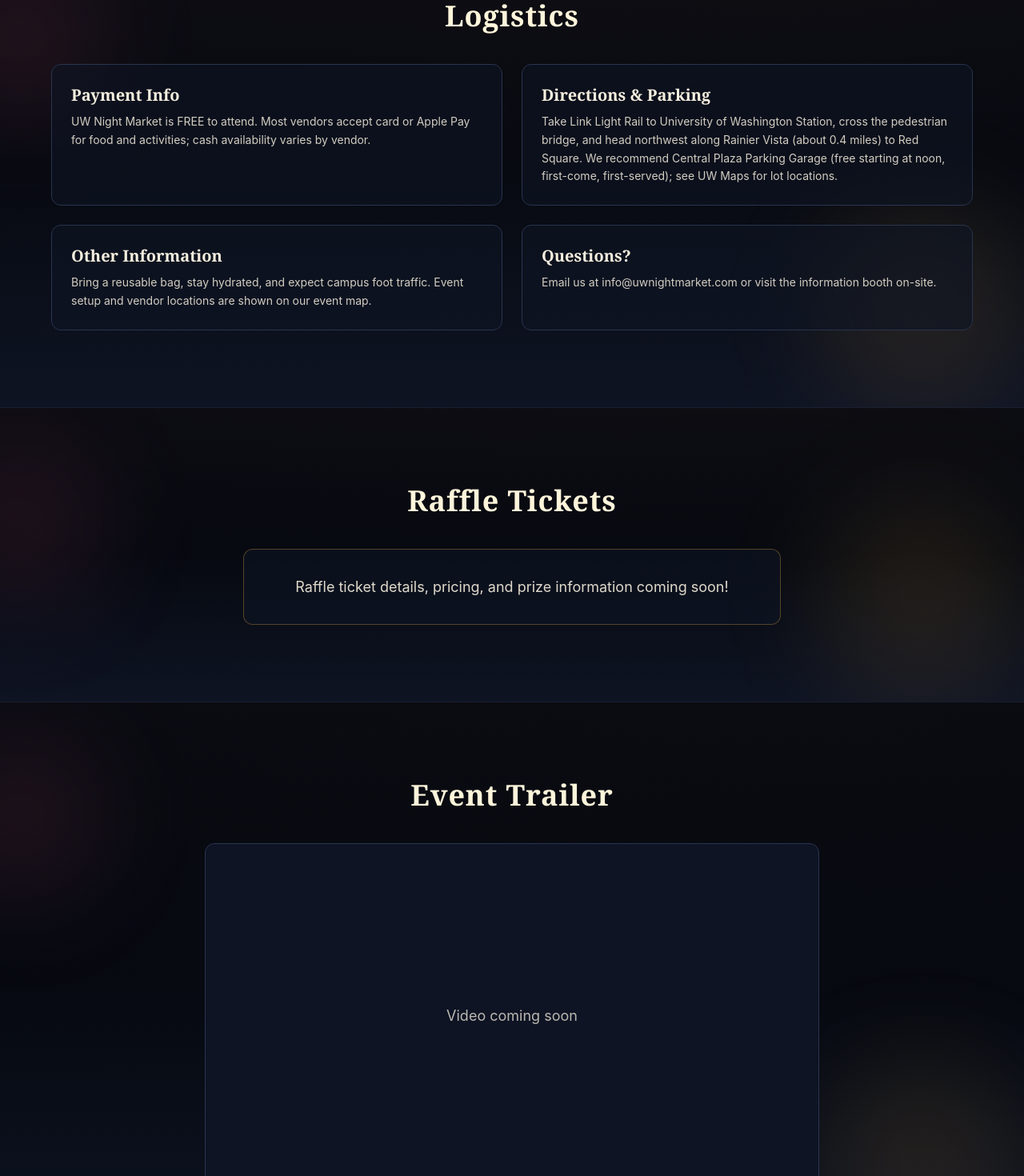
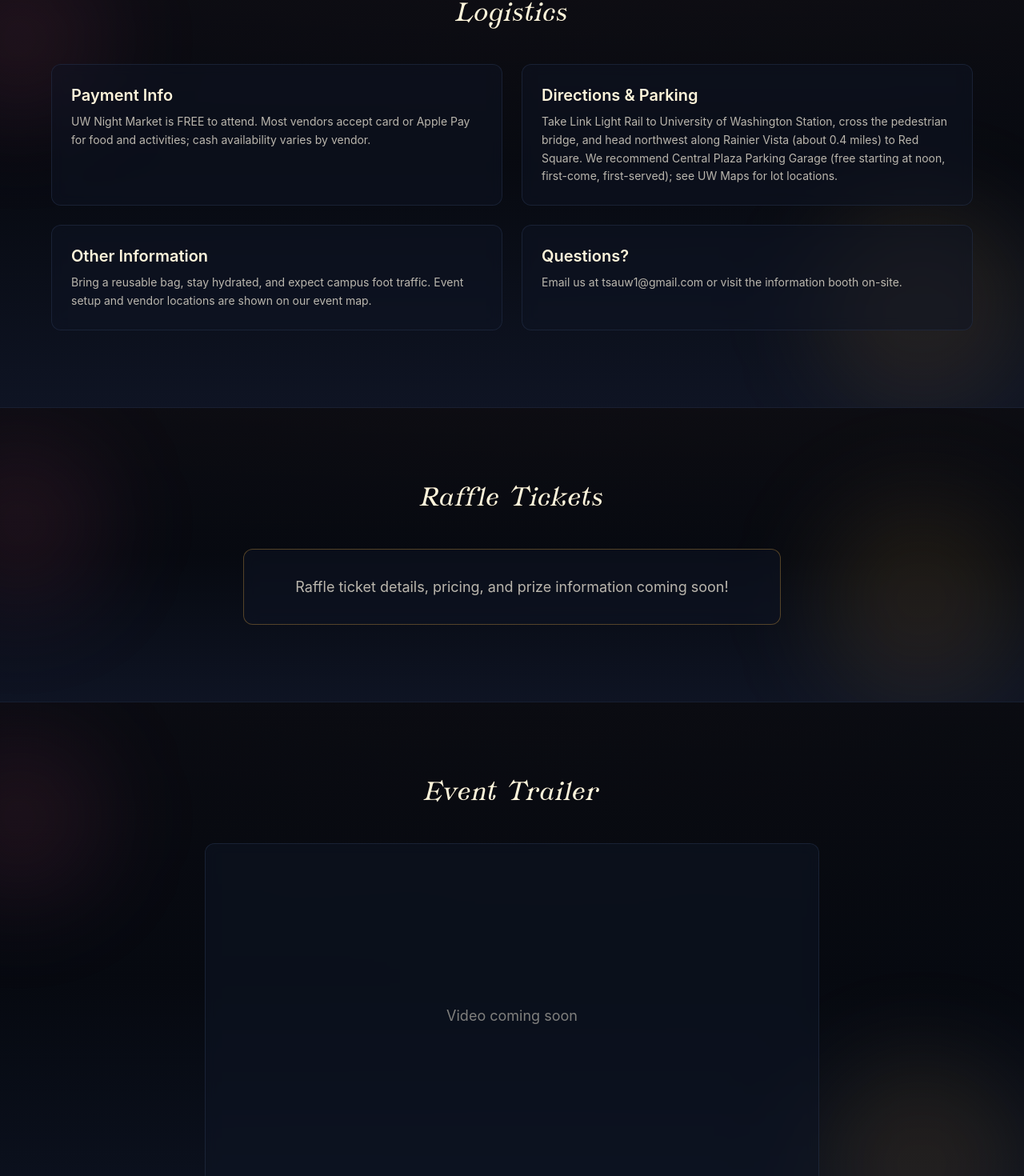
Before and after one commit to tsa-uw/night-market-website, a React (Vite) app: page / in a window 1280 px wide. Shown: the part 897-2367 px from the top of the page at 80% size. Built offline with nearby package versions, Linux system fonts and the light colour scheme.

Commit message:
style(sections): adapt all sections to new design and font

```diff
--- a/src/components/layout/Section.tsx
+++ b/src/components/layout/Section.tsx
@@ -18,13 +18,16 @@ export default function Section({
             id={id}
             className={`relative overflow-hidden border-t border-night-700/75 px-4 py-16 md:py-24 ${className}`}
         >
-            <div className="pointer-events-none absolute inset-0 -z-20 bg-gradient-to-b from-night-900/70 via-night-900/95 to-night-800/95" />
+            <div className="pointer-events-none absolute inset-0 -z-20 bg-linear-to-b from-night-900/70 via-night-900/95 to-night-800/95" />
             <div className="pointer-events-none absolute top-10 -left-20 -z-10 h-52 w-52 rounded-full bg-blossom-400/10 blur-3xl" />
             <div className="pointer-events-none absolute right-0 bottom-0 -z-10 h-64 w-64 rounded-full bg-lantern-400/10 blur-3xl" />
 
             <div className="mx-auto max-w-6xl">
                 {title && (
-                    <h2 className="mb-10 text-center font-display text-3xl font-bold tracking-wide text-lantern-100 md:text-4xl">
+                    <h2
+                        className="mb-10 text-center text-3xl tracking-wide text-lantern-100 md:text-4xl"
+                        style={{ fontFamily: '"TenPounds", "Georgia", serif' }}
+                    >
                         {title}
                     </h2>
                 )}
--- a/src/components/sections/EventTrailer.tsx
+++ b/src/components/sections/EventTrailer.tsx
@@ -5,8 +5,8 @@ export default function EventTrailer() {
         <Section id="trailer" title="Event Trailer">
             <div className="mx-auto max-w-3xl">
                 {/* TODO: Replace with actual embedded video */}
-                <div className="aspect-video w-full overflow-hidden rounded-xl border border-night-600 bg-night-800">
-                    <div className="flex h-full items-center justify-center text-warm-white/75">
+                <div className="aspect-video w-full overflow-hidden rounded-xl border border-night-600/50 bg-night-800/60 backdrop-blur-sm">
+                    <div className="flex h-full items-center justify-center text-warm-white/50">
                         <p className="text-lg">Video coming soon</p>
                     </div>
                 </div>
--- a/src/components/sections/FAQ.tsx
+++ b/src/components/sections/FAQ.tsx
@@ -15,7 +15,8 @@ const FAQ_ITEMS: FAQItem[] = [
     },
     {
         question: "Is there an entry fee?",
-        answer: "No — the Night Market is free to attend. Food and activities are paid by vendors.",
+        answer:
+            "No — the Night Market is free to attend. Food and activities are paid by vendors.",
     },
     {
         question: "What forms of payment are accepted?",
@@ -33,17 +34,17 @@ function Accordion({ question, answer }: FAQItem) {
     const [open, setOpen] = useState(false);
 
     return (
-        <div className="border-b border-night-600">
+        <div className="border-b border-night-700/75">
             <button
-                className="flex w-full items-center justify-between py-4 text-left"
+                className="group flex w-full items-center justify-between py-4 text-left transition-colors duration-200 hover:text-lantern-100"
                 onClick={() => setOpen((prev) => !prev)}
                 aria-expanded={open}
             >
-                <span className="pr-4 font-medium text-warm-white/90">
+                <span className="pr-4 font-medium text-warm-white/85 transition-colors duration-200 group-hover:text-warm-white">
                     {question}
                 </span>
                 <svg
-                    className={`h-5 w-5 shrink-0 text-blossom-500 transition-transform ${open ? "rotate-180" : ""}`}
+                    className={`h-5 w-5 shrink-0 text-blossom-400 transition-transform duration-300 ${open ? "rotate-180" : ""}`}
                     fill="none"
                     viewBox="0 0 24 24"
                     stroke="currentColor"
@@ -56,11 +57,16 @@ function Accordion({ question, answer }: FAQItem) {
                     />
                 </svg>
             </button>
-            {open && (
-                <div className="pb-4 text-sm leading-relaxed text-warm-white/80">
-                    {answer}
+            {/* CSS grid rows trick for smooth height animation */}
+            <div
+                className={`grid transition-all duration-300 ease-in-out ${open ? "grid-rows-[1fr]" : "grid-rows-[0fr]"}`}
+            >
+                <div className="overflow-hidden">
+                    <p className="pb-4 text-sm leading-relaxed text-warm-white/65">
+                        {answer}
+                    </p>
                 </div>
-            )}
+            </div>
         </div>
     );
 }
--- a/src/components/sections/Logistics.tsx
+++ b/src/components/sections/Logistics.tsx
@@ -3,22 +3,19 @@ import Section from "../layout/Section";
 const INFO_CARDS = [
     {
         heading: "Payment Info",
-        body:
-            "UW Night Market is FREE to attend. Most vendors accept card or Apple Pay for food and activities; cash availability varies by vendor.",
+        body: "UW Night Market is FREE to attend. Most vendors accept card or Apple Pay for food and activities; cash availability varies by vendor.",
     },
     {
         heading: "Directions & Parking",
-        body:
-            "Take Link Light Rail to University of Washington Station, cross the pedestrian bridge, and head northwest along Rainier Vista (about 0.4 miles) to Red Square. We recommend Central Plaza Parking Garage (free starting at noon, first-come, first-served); see UW Maps for lot locations.",
+        body: "Take Link Light Rail to University of Washington Station, cross the pedestrian bridge, and head northwest along Rainier Vista (about 0.4 miles) to Red Square. We recommend Central Plaza Parking Garage (free starting at noon, first-come, first-served); see UW Maps for lot locations.",
     },
     {
         heading: "Other Information",
-        body:
-            "Bring a reusable bag, stay hydrated, and expect campus foot traffic. Event setup and vendor locations are shown on our event map.",
+        body: "Bring a reusable bag, stay hydrated, and expect campus foot traffic. Event setup and vendor locations are shown on our event map.",
     },
     {
         heading: "Questions?",
-        body: "Email us at info@uwnightmarket.com or visit the information booth on-site.",
+        body: "Email us at tsauw1@gmail.com or visit the information booth on-site.",
     },
 ] as const;
 
@@ -29,12 +26,12 @@ export default function Logistics() {
                 {INFO_CARDS.map(({ heading, body }) => (
                     <div
                         key={heading}
-                        className="rounded-xl border border-night-600 bg-night-800/60 p-6 transition-colors hover:border-blossom-400/40"
+                        className="rounded-xl border border-night-600/50 bg-night-800/50 p-6 backdrop-blur-sm transition-all duration-300 hover:border-blossom-400/35 hover:bg-night-700/55 hover:shadow-[0_0_32px_rgba(244,92,141,0.13)]"
                     >
-                        <h3 className="mb-2 font-display text-xl font-semibold text-warm-white">
+                        <h3 className="mb-2 text-xl font-semibold text-lantern-100">
                             {heading}
                         </h3>
-                        <p className="text-sm leading-relaxed text-warm-white/85">
+                        <p className="text-sm leading-relaxed text-warm-white/75">
                             {body}
                         </p>
                     </div>
--- a/src/components/sections/RaffleTickets.tsx
+++ b/src/components/sections/RaffleTickets.tsx
@@ -3,8 +3,8 @@ import Section from "../layout/Section";
 export default function RaffleTickets() {
     return (
         <Section id="raffle" title="Raffle Tickets">
-            <div className="mx-auto max-w-2xl rounded-xl border border-lantern-400/30 bg-night-800/60 p-8 text-center">
-                <p className="text-lg leading-relaxed text-warm-white/90">
+            <div className="mx-auto max-w-2xl rounded-xl border border-lantern-400/30 bg-night-800/50 p-8 text-center backdrop-blur-sm transition-all duration-300 hover:border-lantern-400/50 hover:shadow-[0_0_32px_rgba(251,184,72,0.1)]">
+                <p className="text-lg leading-relaxed text-warm-white/75">
                     {/* TODO: Add raffle details, pricing, and prizes */}
                     Raffle ticket details, pricing, and prize information coming
                     soon!
--- a/src/components/sections/Sponsors.tsx
+++ b/src/components/sections/Sponsors.tsx
@@ -17,7 +17,7 @@ export default function Sponsors() {
                 {SPONSORS.map(({ name, image }) => (
                     <div
                         key={name}
-                        className="flex h-28 items-center justify-center rounded-xl border border-night-600 bg-night-800/60 overflow-hidden"
+                        className="flex h-28 items-center justify-center overflow-hidden rounded-xl border border-night-600/50 bg-night-800/50 backdrop-blur-sm transition-all duration-300 hover:border-lantern-400/35 hover:shadow-[0_0_24px_rgba(251,184,72,0.1)]"
                     >
                         {image ? (
                             <img
```
Also changed, not shown: src/components/sections/Vendors.tsx (+10 -10 lines).
